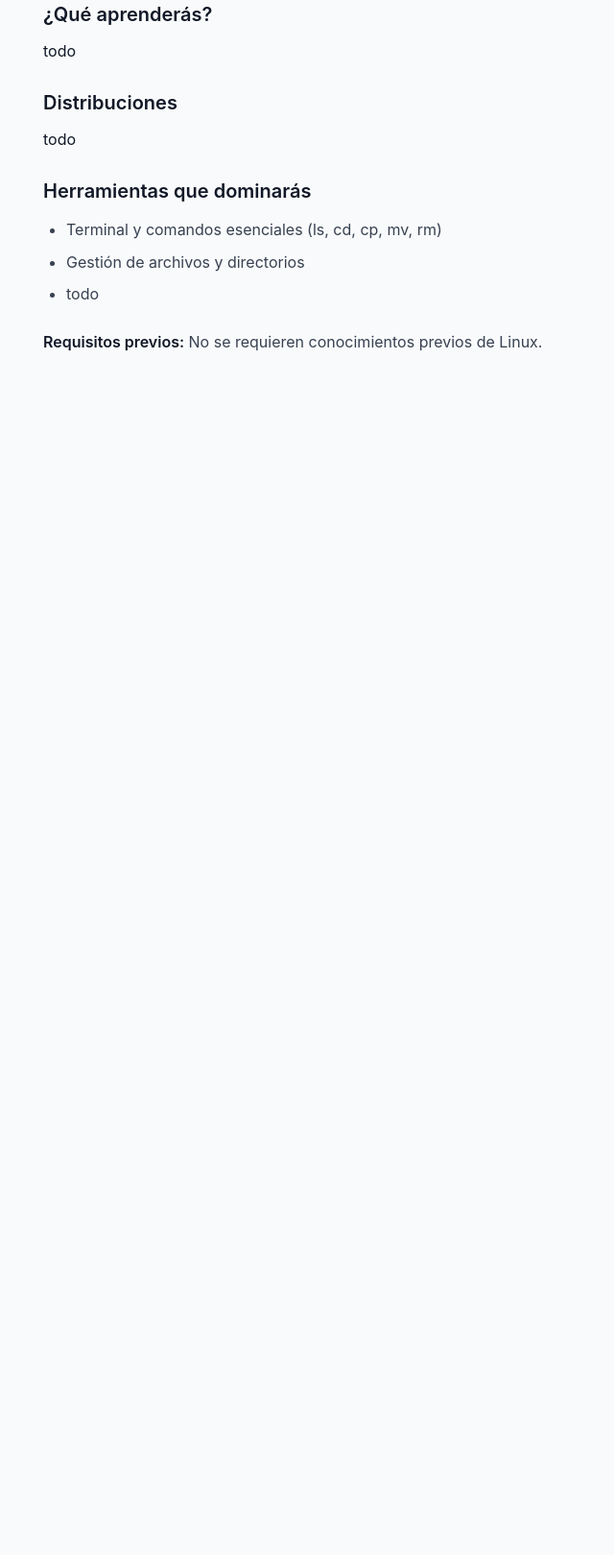
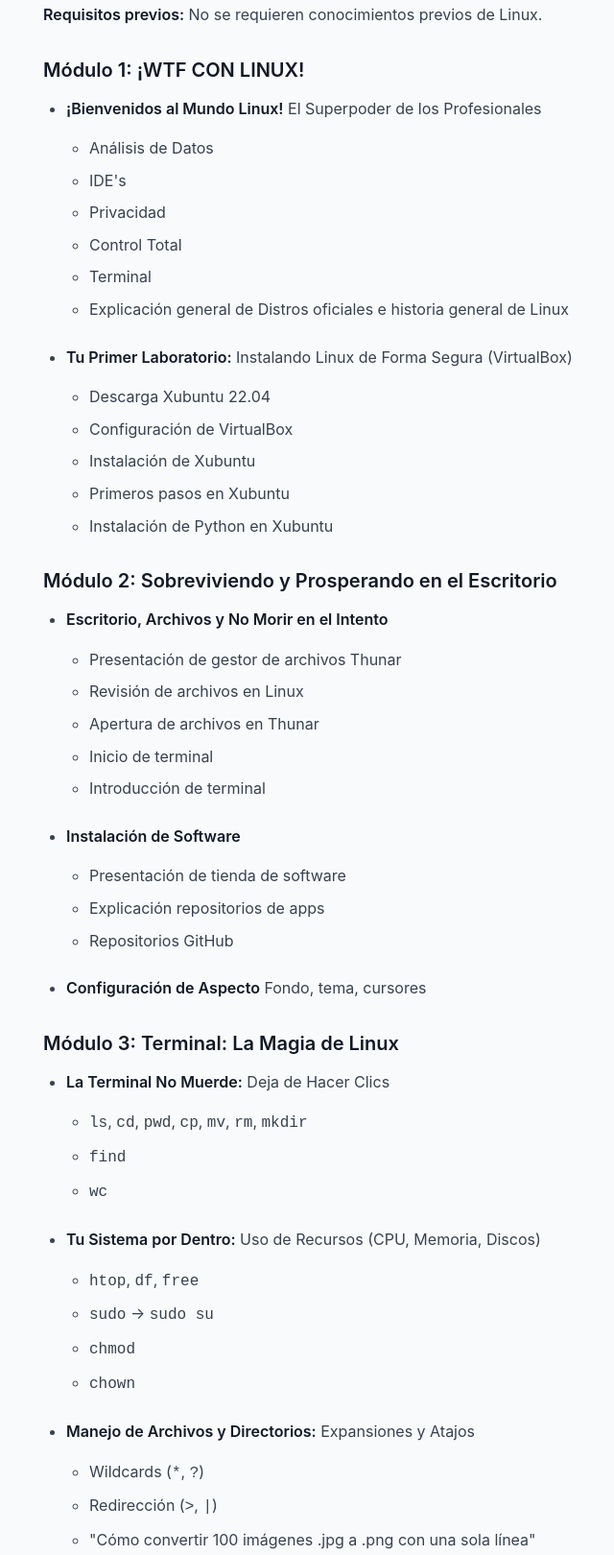
Before and after one commit to Club-De-Programacion-UACH/cursos-club, a plain HTML site: page linux.html in a window 1280 px wide. Shown: the part 163-1783 px from the top of the page at 96% size, without its empty margins (195-835 px from the left). Before the commit the page ends 800 px from the top, so only its background shows below. Drawn offline with Linux system fonts and the light colour scheme.

Commit message:
feat: Linux syllabus

```diff
--- a/linux.html
+++ b/linux.html
@@ -13,23 +13,154 @@
         <a id="back" href="/cursos-club">← Regresar</a>
       </section>
       <div id="course-content">
+        <p>
+          <strong>Requisitos previos:</strong> No se requieren conocimientos
+          previos de Linux.
+        </p>
         <section>
-          <h3>¿Qué aprenderás?</h3>
-          todo
-          <h3>Distribuciones</h3>
-          todo
-
-          <h3>Herramientas que dominarás</h3>
+          <h3>Módulo 1: ¡WTF CON LINUX!</h3>
           <ul>
-            <li>Terminal y comandos esenciales (ls, cd, cp, mv, rm)</li>
-            <li>Gestión de archivos y directorios</li>
-            <li>todo</li>
+            <li>
+              <strong>¡Bienvenidos al Mundo Linux!</strong> El Superpoder de los
+              Profesionales
+              <ul>
+                <li>Análisis de Datos</li>
+                <li>IDE's</li>
+                <li>Privacidad</li>
+                <li>Control Total</li>
+                <li>Terminal</li>
+                <li>
+                  Explicación general de Distros oficiales e historia general de
+                  Linux
+                </li>
+              </ul>
+            </li>
+            <li>
+              <strong>Tu Primer Laboratorio:</strong> Instalando Linux de Forma
+              Segura (VirtualBox)
+              <ul>
+                <li>Descarga Xubuntu 22.04</li>
+                <li>Configuración de VirtualBox</li>
+                <li>Instalación de Xubuntu</li>
+                <li>Primeros pasos en Xubuntu</li>
+                <li>Instalación de Python en Xubuntu</li>
+              </ul>
+            </li>
           </ul>
 
-          <p>
-            <strong>Requisitos previos:</strong> No se requieren conocimientos
-            previos de Linux.
-          </p>
+          <h3>Módulo 2: Sobreviviendo y Prosperando en el Escritorio</h3>
+          <ul>
+            <li>
+              <strong>Escritorio, Archivos y No Morir en el Intento</strong>
+              <ul>
+                <li>Presentación de gestor de archivos Thunar</li>
+                <li>Revisión de archivos en Linux</li>
+                <li>Apertura de archivos en Thunar</li>
+                <li>Inicio de terminal</li>
+                <li>Introducción de terminal</li>
+              </ul>
+            </li>
+            <li>
+              <strong>Instalación de Software</strong>
+              <ul>
+                <li>Presentación de tienda de software</li>
+                <li>Explicación repositorios de apps</li>
+                <li>Repositorios GitHub</li>
+              </ul>
+            </li>
+            <li>
+              <strong>Configuración de Aspecto</strong> Fondo, tema, cursores
+            </li>
+          </ul>
+
+          <h3>Módulo 3: Terminal: La Magia de Linux</h3>
+          <ul>
+            <li>
+              <strong>La Terminal No Muerde:</strong> Deja de Hacer Clics
+              <ul>
+                <li>
+                  <code>ls</code>, <code>cd</code>, <code>pwd</code>,
+                  <code>cp</code>, <code>mv</code>, <code>rm</code>,
+                  <code>mkdir</code>
+                </li>
+                <li><code>find</code></li>
+                <li><code>wc</code></li>
+              </ul>
+            </li>
+            <li>
+              <strong>Tu Sistema por Dentro:</strong> Uso de Recursos (CPU,
+              Memoria, Discos)
+              <ul>
+                <li><code>htop</code>, <code>df</code>, <code>free</code></li>
+                <li><code>sudo</code> → <code>sudo su</code></li>
+                <li><code>chmod</code></li>
+                <li><code>chown</code></li>
+              </ul>
+            </li>
+            <li>
+              <strong>Manejo de Archivos y Directorios:</strong> Expansiones y
+              Atajos
+              <ul>
+                <li>Wildcards (<code>*</code>, <code>?</code>)</li>
+                <li>Redirección (<code>></code>, <code>|</code>)</li>
+                <li>
+                  "Cómo convertir 100 imágenes .jpg a .png con una sola línea"
+                </li>
+              </ul>
+            </li>
+          </ul>
+
+          <h3>Módulo 4: Creando, Ejecutando, Diseñando</h3>
+          <ul>
+            <li>
+              <strong>Introducción a Scripts</strong>
+              <ul>
+                <li>Creación y ejecución de scripts</li>
+              </ul>
+            </li>
+            <li>
+              <strong>Bash Scripting</strong>
+              <ul>
+                <li><code>for</code></li>
+                <li><code>grep</code></li>
+                <li><code>awk</code></li>
+                <li><code>sed</code></li>
+                <li>Bash + Python</li>
+                <li><code>wget</code></li>
+              </ul>
+            </li>
+            <li>
+              <strong>Conda</strong>
+              <ul>
+                <li>Jupyter from bash</li>
+                <li>Pandas</li>
+                <li>Numpy (<code>pip install</code>)</li>
+              </ul>
+            </li>
+            <li>
+              <strong>Git</strong>
+              <ul>
+                <li><code>git clone</code></li>
+                <li><code>git status</code></li>
+                <li><code>git branch</code></li>
+                <li><code>git checkout</code></li>
+                <li><code>git push</code>/<code>git pull</code></li>
+                <li><code>git init</code></li>
+                <li><code>git add</code></li>
+                <li><code>git commit</code></li>
+              </ul>
+            </li>
+          </ul>
+
+          <h3>Módulo 5: Introducción a Linux-Intermedio</h3>
+          <ul>
+            <li>
+              <strong>Mundo Remoto:</strong> Conexión a servidores, SSH, SCP
+            </li>
+            <li>
+              <strong>Bash Scripting Avanzado:</strong> Condicionales y Loops
+            </li>
+          </ul>
         </section>
       </div>
     </main>
```
